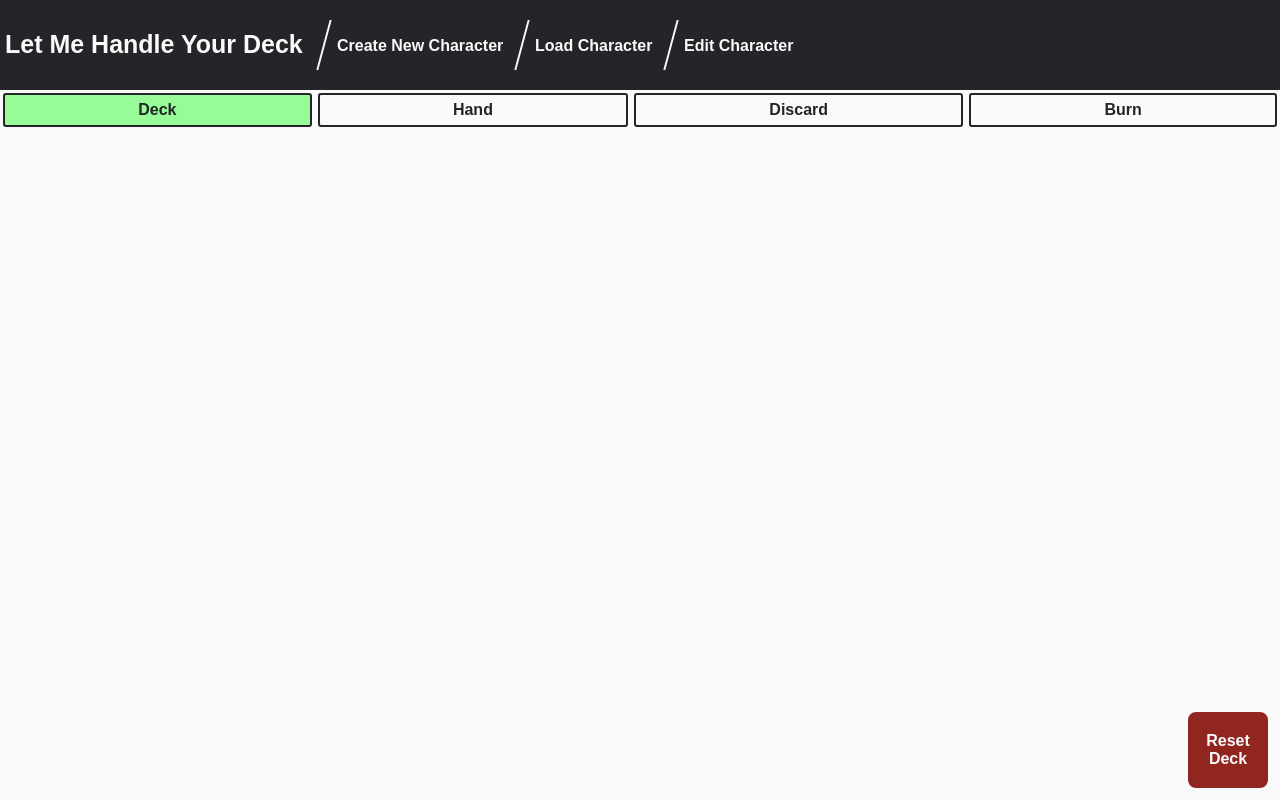
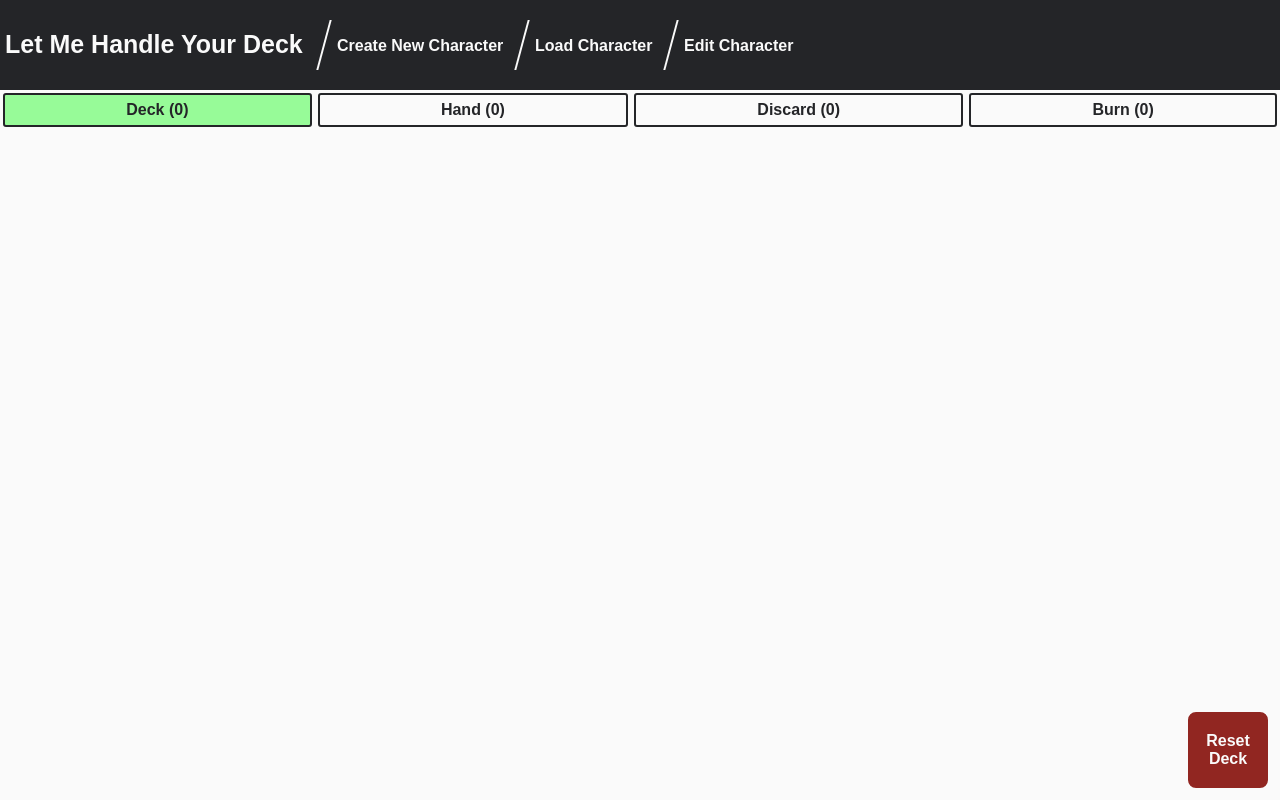
Before and after one commit to cjschnyder/InTheCardsRPG, a React (Vite) app: page / in a window 1280 px wide. Built offline with nearby package versions, Linux system fonts and the light colour scheme.

Commit message:
Added number showing card in each section

```diff
--- a/src/DernCharacterCreator.jsx
+++ b/src/DernCharacterCreator.jsx
@@ -75,11 +75,11 @@ class DernCharacterCreator extends Component {
                         {
                             cardViewOrder.map((item, index) =>
                                 <div
-                                    className={`card-option ${selectedCardView === index && 'selected'}`}
+                                    className={`card-option ${selectedCardView === index ? 'selected' : ''}`}
                                     onClick={() => this.setState({selectedCardView: index})}
                                     key={item}
                                 >
-                                    <span>{item}</span>
+                                    <span>{`${item} (${this.props[item].length})`}</span>
                                 </div>
                             )
                         }
```
